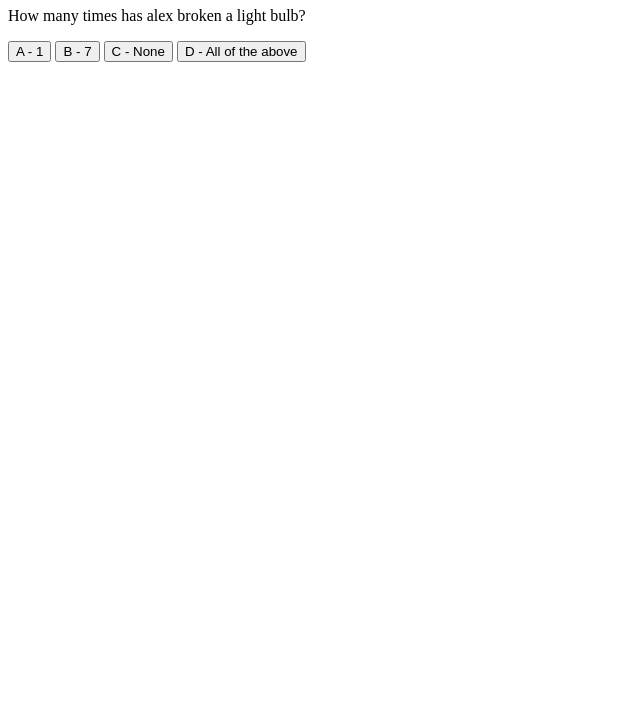
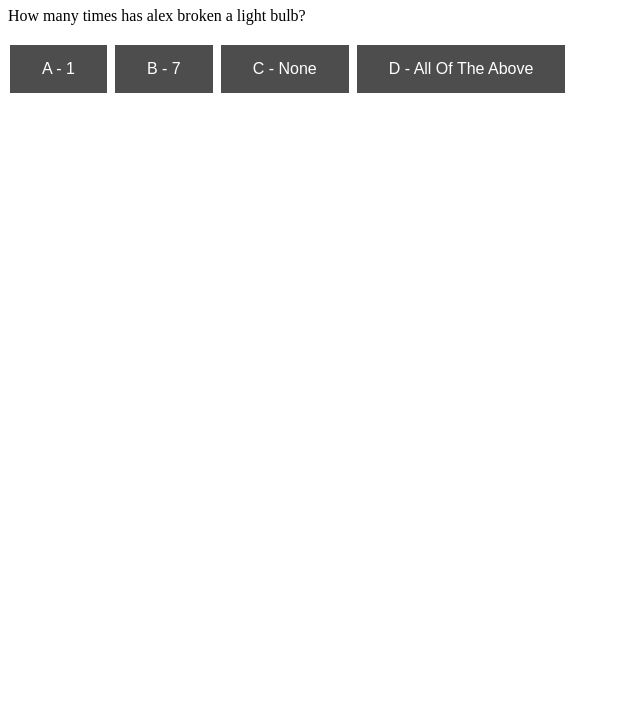
Before and after one commit to Quyrtz/Quyrtz.github.io, a plain HTML site: page index.html in a window 1280 px wide. Shown: the part 73-800 px from the top of the page, without its empty margins (0-640 px from the left). Drawn offline with Linux system fonts and the light colour scheme.

Commit message:
Update index.html

```diff
--- a/index.html
+++ b/index.html
@@ -4,14 +4,28 @@
 <title>Quyrtz</title>
 </head>
 <body>
+  <style>
+    .button {
+  border: none;
+  color: white;
+  padding: 15px 32px;
+  text-align: center;
+  text-decoration: none;
+  display: inline-block;
+  font-size: 16px;
+  margin: 4px 2px;
+  cursor: pointer;
+}
+    .button1 {background-color: #4d4d4d;}
+  </style>
 
 
 <h1>Hello</h1>
 <p>How many times has alex broken a light bulb?</p>
-<button type="button" onclick="alert('Wrong Answer')">A - 1</button>
-  <button type="button" onclick="alert('Wrong Answer')">B - 7</button>
-  <button type="button" onclick="alert('Wrong Answer')">C - None</button>
-  <button type="button" onclick="alert('Correct Answer!')">D - All of the above</button>
+<button class="button button1"onclick="alert('Wrong Answer')">A - 1</button>
+<button class="button button1"onclick="alert('Wrong Answer')">B - 7</button>
+<button class="button button1"onclick="alert('Wrong Answer')">C - None</button>
+<button class="button button1"onclick="alert('Correct Answer')">D - All Of The Above</button>
 
 
 
```
